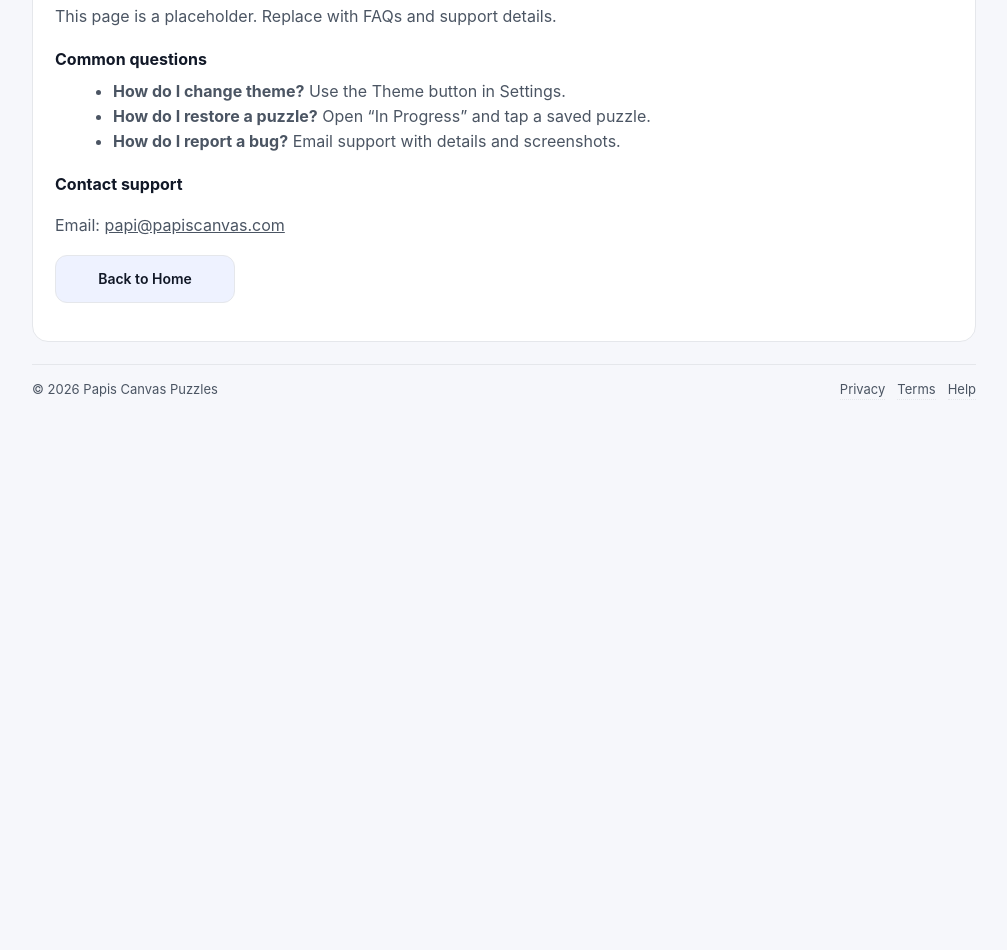
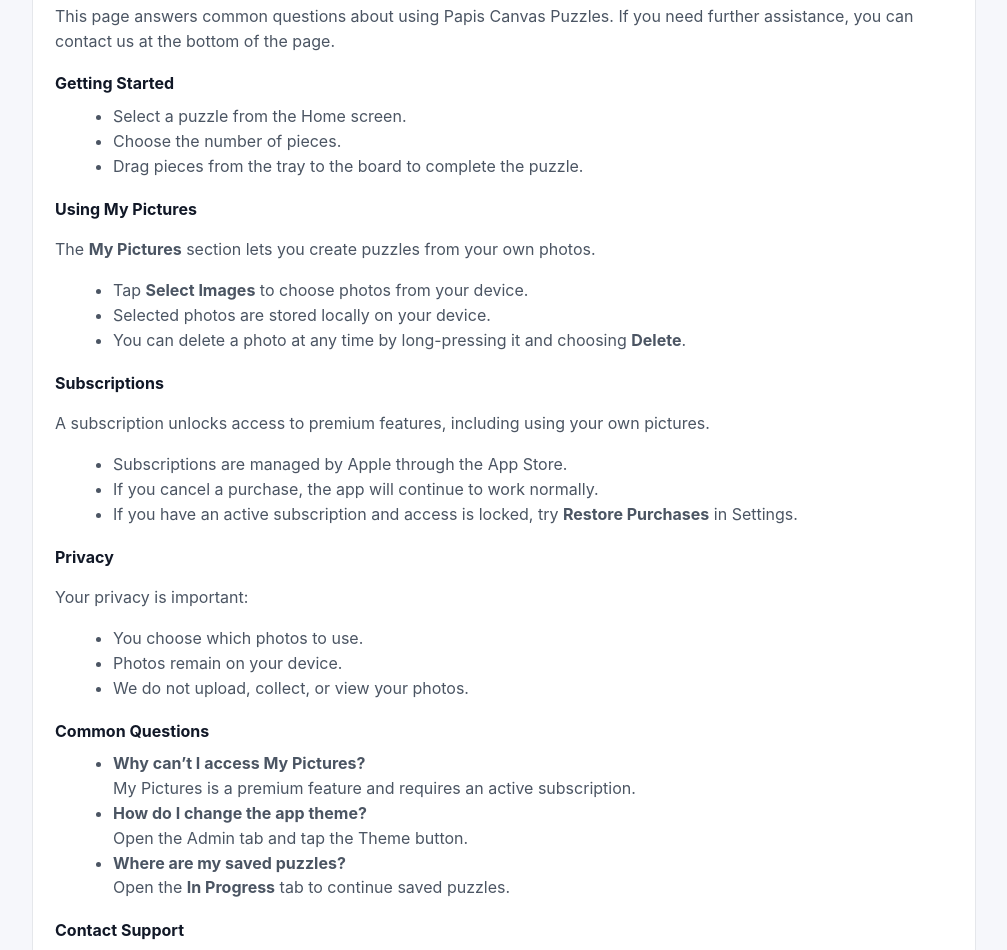
Before and after one commit to wx9ykjjjxp-ui/papiscanvaspuzzles, a plain HTML site: page help.html in a window 1280 px wide. Shown: the part 179-1129 px from the top of the page, without its empty margins (136-1143 px from the left). Before the commit the page ends 800 px from the top, so only its background shows below. Drawn offline with Linux system fonts and the light colour scheme.

Commit message:
Update help.html

```diff
--- a/help.html
+++ b/help.html
@@ -12,7 +12,7 @@
     <div class="header">
       <div class="brand">
         <h1>Papis Canvas Puzzles</h1>
-        <p>Help</p>
+        <p>Help & Support</p>
       </div>
       <div class="nav">
         <a href="index.html">Home</a>
@@ -22,19 +22,70 @@
     </div>
 
     <div class="content">
-      <h2>Help (Placeholder)</h2>
-      <p>This page is a placeholder. Replace with FAQs and support details.</p>
+      <h2>Help</h2>
 
-      <h3>Common questions</h3>
+      <p>
+        This page answers common questions about using Papis Canvas Puzzles.
+        If you need further assistance, you can contact us at the bottom of the page.
+      </p>
+
+      <h3>Getting Started</h3>
       <ul>
-        <li><strong>How do I change theme?</strong> Use the Theme button in Settings.</li>
-        <li><strong>How do I restore a puzzle?</strong> Open “In Progress” and tap a saved puzzle.</li>
-        <li><strong>How do I report a bug?</strong> Email support with details and screenshots.</li>
+        <li>Select a puzzle from the Home screen.</li>
+        <li>Choose the number of pieces.</li>
+        <li>Drag pieces from the tray to the board to complete the puzzle.</li>
       </ul>
 
-      <h3>Contact support</h3>
+      <h3>Using My Pictures</h3>
       <p>
-        Email: <a href="mailto:papi@papiscanvas.com">papi@papiscanvas.com</a>
+        The <strong>My Pictures</strong> section lets you create puzzles from your own photos.
+      </p>
+      <ul>
+        <li>Tap <strong>Select Images</strong> to choose photos from your device.</li>
+        <li>Selected photos are stored locally on your device.</li>
+        <li>You can delete a photo at any time by long-pressing it and choosing <strong>Delete</strong>.</li>
+      </ul>
+
+      <h3>Subscriptions</h3>
+      <p>
+        A subscription unlocks access to premium features, including using your own pictures.
+      </p>
+      <ul>
+        <li>Subscriptions are managed by Apple through the App Store.</li>
+        <li>If you cancel a purchase, the app will continue to work normally.</li>
+        <li>If you have an active subscription and access is locked, try <strong>Restore Purchases</strong> in Settings.</li>
+      </ul>
+
+      <h3>Privacy</h3>
+      <p>
+        Your privacy is important:
+      </p>
+      <ul>
+        <li>You choose which photos to use.</li>
+        <li>Photos remain on your device.</li>
+        <li>We do not upload, collect, or view your photos.</li>
+      </ul>
+
+      <h3>Common Questions</h3>
+      <ul>
+        <li>
+          <strong>Why can’t I access My Pictures?</strong><br />
+          My Pictures is a premium feature and requires an active subscription.
+        </li>
+        <li>
+          <strong>How do I change the app theme?</strong><br />
+          Open the Admin tab and tap the Theme button.
+        </li>
+        <li>
+          <strong>Where are my saved puzzles?</strong><br />
+          Open the <strong>In Progress</strong> tab to continue saved puzzles.
+        </li>
+      </ul>
+
+      <h3>Contact Support</h3>
+      <p>
+        If you need help or want to report a problem, contact:
+        <a href="mailto:papi@papiscanvas.com">papi@papiscanvas.com</a>
       </p>
 
       <p style="margin-top:18px;">
```
